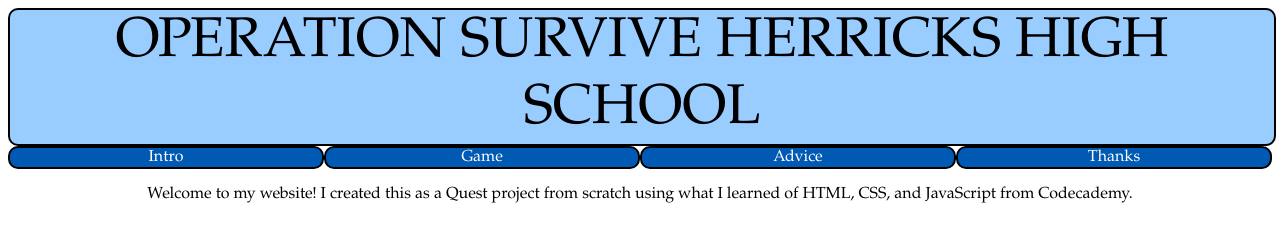
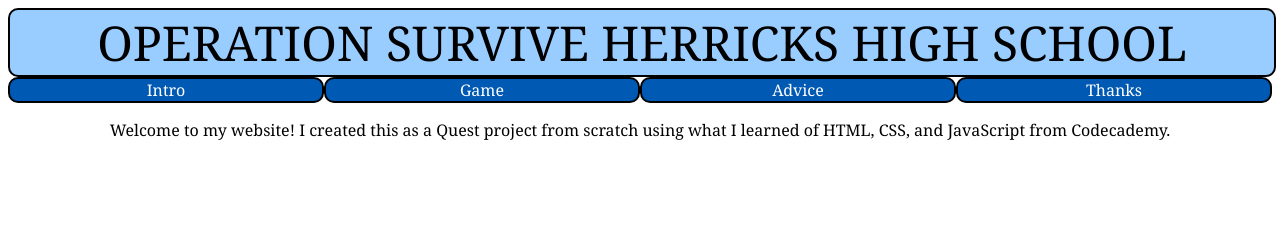
Before and after one commit to junesquest/junesquest.github.io, a plain HTML site: page index.html in a window 1280 px wide. Drawn offline with Linux system fonts and the light colour scheme.

Commit message:
Update stylesheet.css

```diff
--- a/stylesheet.css
+++ b/stylesheet.css
@@ -1,17 +1,14 @@
-* {
-  font-family: "Palatino Linotype", sans-serif;
-}
-
 div {
-  border: 2px solid black;
-  border-radius: 10px;
   text-align: center;
+  font-family: Georgia;
 }
 
 .header {
+  border: 2px solid black;
+  border-radius: 10px;
   background-color: #99ccff;
   display: block;
-  font-size: 3.5em;
+  font-size: 3em;
   width: 100%;
 }
 
@@ -23,6 +20,8 @@ div {
 }
 
 .links {
+  border: 2px solid black;
+  border-radius: 10px;
   background-color: #0059b3;
   display: table-cell;
 }
```
